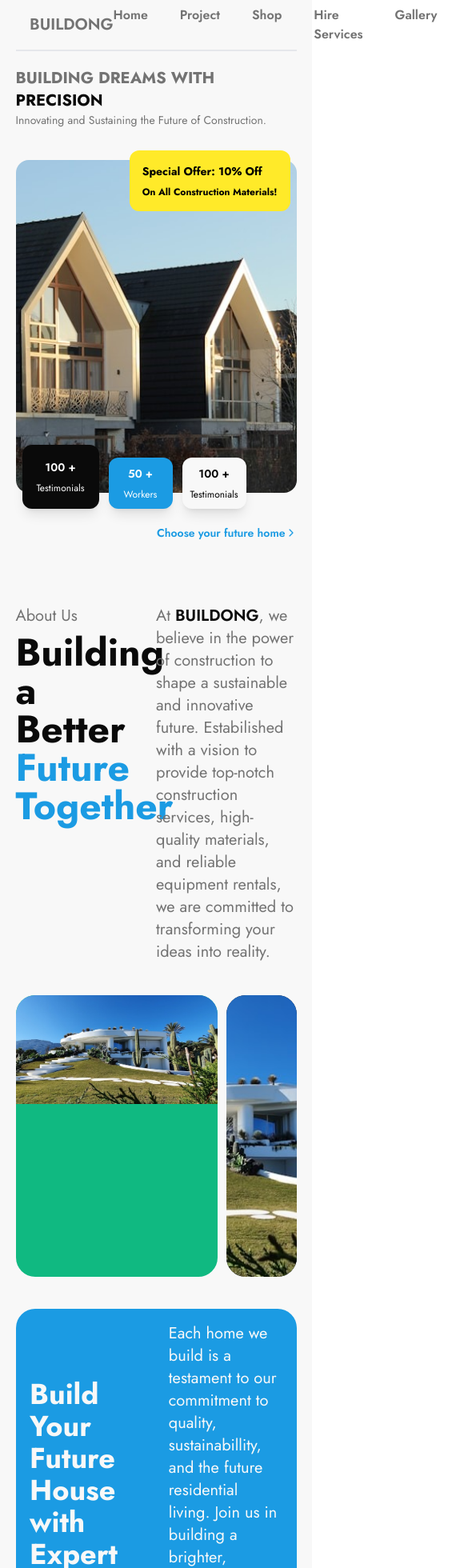
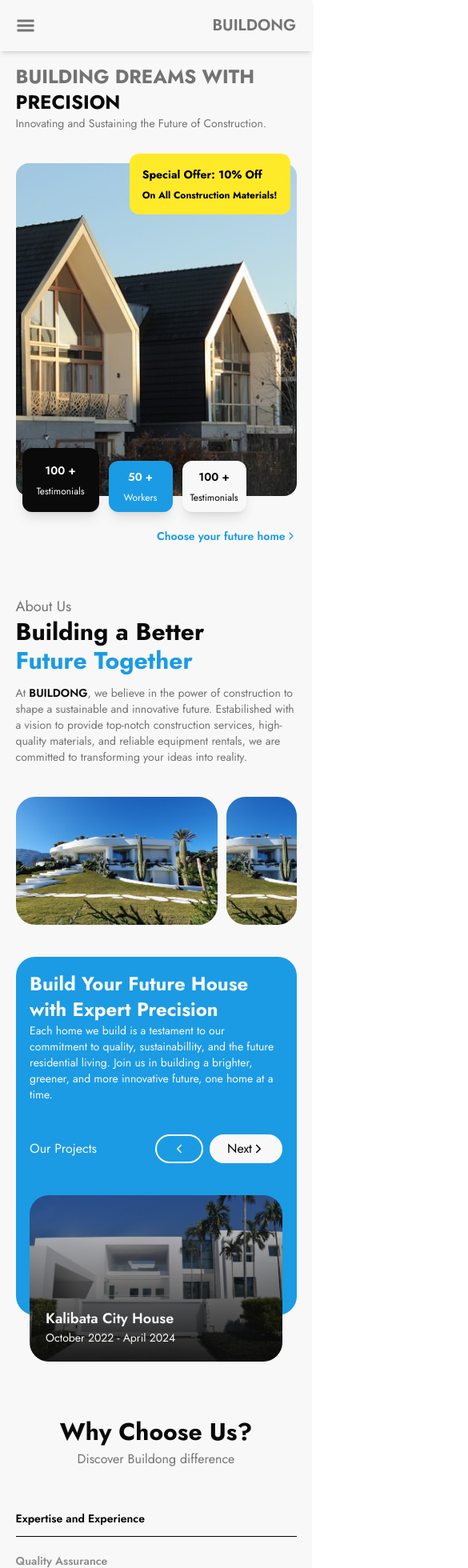
Before and after one commit to sakhanflh/buildong, a React (Vite) app: page /#/ in a window 390 px wide. Shown: the top 1960 px of the page at 80% size, 585 px wide, since content can reach past the window. Built offline with nearby package versions, Linux system fonts and the light colour scheme.

Commit message:
add mobile screen

```diff
--- a/src/components/fragments/Header.jsx
+++ b/src/components/fragments/Header.jsx
@@ -1,10 +1,24 @@
 import { Navbar } from "../layouts/Navbar";
+import { GiHamburgerMenu } from "react-icons/gi";
+import { Sidebar } from "../layouts/Sidebar";
+import { useState } from "react";
+
 
 export function Header() {
+    const [showSidebar, setShowSidebar] = useState(false)
+    function handleShowSidebar() {
+        setShowSidebar(!showSidebar)
+    }
+
     return (
         <>
-            <div className="w-full h-16 flex px-[5%] font-jost bg-background-color text-font-gray">
+            <div className="bg-background-color shadow-md xl:shadow-none w-full z-50 h-16 flex px-5 xl:px-[5%] fixed font-jost  text-font-gray items-center">
+                <div className="w-full flex items-center justify-between md:hidden">
+                    <GiHamburgerMenu className="text-2xl" onClick={handleShowSidebar}/>
+                    <h1 className="font-semibold text-xl xl:hidden">BUILDONG</h1>
+                </div>
                 <Navbar/>
+                <Sidebar onShowSidebar={showSidebar}/>
             </div>
         </>
     )
--- a/src/components/layouts/Navbar.jsx
+++ b/src/components/layouts/Navbar.jsx
@@ -1,7 +1,7 @@
 export function Navbar() {
     return (
         <>
-            <div className="w-full h-16 flex px-[5%] justify-between items-center font-jost bg-background-color text-font-gray border-b-2">
+            <div className="hidden md:w-full xl:h-16 md:flex  justify-between items-center font-jost bg-background-color text-font-gray xl:border-b-2">
                 <div className="font-semibold ">
                     <h1 className="hover:text-font-black font-semibold text-xl">BUILDONG</h1>
                 </div>
--- /dev/null
+++ b/src/components/layouts/Sidebar.jsx
@@ -0,0 +1,22 @@
+export function Sidebar({ onShowSidebar }) {
+    console.log(onShowSidebar)
+    return (
+        <>
+            <div className={onShowSidebar? "bg-background-color absolute w-60 h-[44rem] -translate-x-6 translate-y-[382px] p-5 z-50 xl:hidden transition-all duration-500" : "bg-background-color absolute w-60 h-[44rem] -translate-x-[20rem] translate-y-[382px] p-5 z-50 xl:hidden transition-all duration-500"}>
+                <div className="flex flex-col gap-10 h-full ">
+                    <ul className="flex flex-col gap-10">
+                        <li className="hover:text-font-black font-semibold">Home</li>
+                        <li className="hover:text-font-black font-semibold">Project</li>
+                        <li className="hover:text-font-black font-semibold">Shop</li>
+                        <li className="hover:text-font-black font-semibold">Hire Services</li>
+                        <li className="hover:text-font-black font-semibold">Gallery</li>
+                    </ul>
+
+                    <div className="pt-20 flex justify-center">
+                        <button className=" hover:bg-blue hover:border-blue hover:text-white font-semibold px-10 py-2 border border-black rounded-3xl">Login</button>
+                    </div>
+                </div>
+            </div>
+        </>
+    )
+}
--- a/src/components/layouts/home/ChooseUsSection.jsx
+++ b/src/components/layouts/home/ChooseUsSection.jsx
@@ -6,45 +6,48 @@ export function ChooseUsSection() {
     return (
         <>
             <div className="flex flex-col gap-10">
-                <div className="w-full flex flex-col items-center gap-3">
-                    <h1 className="text-font-black text-5xl font-bold">Why Choose Us?</h1>
-                    <p className="text-font-gray text-xl">Discover Buildong difference</p>
+                <div className="w-full flex flex-col items-center gap-1 xl:gap-3">
+                    <h1 className="text-font-black text-3xl xl:text-5xl font-bold">Why Choose Us?</h1>
+                    <p className="text-font-gray xl:text-xl">Discover Buildong difference</p>
                 </div>
 
-                <div className="w-full flex justify-between">
-                    <div className="w-[40%] flex flex-col justify-between">
-                        <div className=" flex flex-col gap-5">
+                <div className="w-full flex flex-col xl:flex-row xl:justify-between gap-5 xl:gap-0">
+                    <div className="xl:w-[40%] flex flex-col justify-between">
+                        <div className="flex flex-col xl:flex-col gap-2 xl:gap-5">
                             {ChooseUsData.map((item) => (
                                 <button
                                     key={item.id}
                                     onClick={() => setActiveId(item.id)}
-                                    className={`flex border-b font-semibold py-3 ${activeId === item.id ? ' text-black border-black opacity-100' : ' text-font-gray border-font-gray opacity-80'}`}
+                                    className={`flex border-b text-sm font-semibold py-3 ${activeId === item.id ? ' text-black border-black opacity-100' : ' text-font-gray border-font-gray opacity-80'}`}
                                 >{item.title}
                                 </button>
                             ))}
                         </div>
 
-                        <div className="flex gap-3">
+                        <div className="xl:flex gap-3 hidden">
                             <button className="px-8 py-2 border border-black rounded-3xl bg-white hover:scale-90">Learn More</button>
                             <button className="px-8 py-2 border-black border rounded-3xl bg-font-black text-white hover:scale-90s">Contact Us</button>
                         </div>
                     </div>
 
-                    <div className="w-[55%] flex flex-col">
+                    <div className="xl:w-[55%] flex flex-col">
                         {ChooseUsData.map((item) => (
                             activeId === item.id && (
                                 <div key={item.id} className="flex flex-col gap-5">
-                                    <div className="rounded-3xl w-[38rem] h-[20rem] overflow-hidden">
+                                    <div className="rounded-3xl xl:w-[38rem] xl:h-[20rem] overflow-hidden">
                                         <img src={item.image} alt="" className="w-full"/>
                                     </div>
-                                    <div className="w-[38rem]">
+                                    <div className="xl:w-[38rem]">
                                         <p>{item.desc}</p>
                                     </div>
                                 </div>
                             )
                         ))}
                     </div>
-
+                    <div className="xl:hidden flex w-full items-center justify-center gap-3">
+                            <button className="px-8 py-2 border border-black rounded-3xl bg-white hover:scale-90">Learn More</button>
+                            <button className="px-8 py-2 border-black border rounded-3xl bg-font-black text-white hover:scale-90">Contact Us</button>
+                        </div>
                 </div>
             </div>
         </>
--- a/src/components/layouts/home/OurProjectCard.jsx
+++ b/src/components/layouts/home/OurProjectCard.jsx
@@ -3,21 +3,21 @@ export function OurProjectCard({ location, image, date }) {
 
     return (
         <>
-            <div className="w-[32rem] h-64 rounded-3xl p-5 flex flex-col justify-between"
+            <div className="xl:w-[32rem] h-52 xl:h-64 rounded-3xl p-5 flex flex-col justify-between"
                 style={{
                     backgroundImage: `linear-gradient(to top, rgba(10, 10, 10, 0.9), rgba(0, 0, 0, 0)), url(${image})`,
                     backgroundSize: 'cover',
                     backgroundPosition: 'center'
                 }}
             >
-                <div className="w-full flex justify-end text-4xl ">
+                <div className="w-full flex justify-end xl:text-4xl opacity-0 xl:opacity-100 ">
                     <LuArrowUpRightFromCircle />
                 </div>
                 <div className="w-full blur-0 bg-opacity-0">
-                    <h1 className="text-2xl font-semibold">{location}</h1>
-                    <p>{date}</p>
+                    <h1 className="text-lg xl:text-2xl font-semibold">{location}</h1>
+                    <p className="text-sm xl:text-base">{date}</p>
                 </div>
-                <div className="absolute inset-0 flex items-center w-[32rem] rounded-3xl justify-center bg-black bg-opacity-50 opacity-0 hover:opacity-100 transition-opacity duration-300">
+                <div className="absolute inset-0 flex items-center xl:w-[32rem] rounded-3xl justify-center bg-black bg-opacity-50 opacity-0 hover:opacity-100 transition-opacity duration-300">
                     <span className="text-white text-lg">Selengkapnya</span>
                 </div>
             </div>
--- a/src/pages/homePage.jsx
+++ b/src/pages/homePage.jsx
@@ -21,10 +21,10 @@ export default function HomePage() {
     return (
         <>
             <Header />
-            <div className="p-[5%] bg-background-color font-jost">
+            <div className="p-[5%] bg-background-color font-jost pt-20 xl:pt-28">
                 <div className="flex flex-col w-full gap-10">
                     <div className="w-full flex flex-col font-bold">
-                        <h1 className="text-font-gray text-xl xl:text-[44px]">BUILDING DREAMS WITH <span className="text-font-black">PRECISION</span></h1>
+                        <h1 className="text-font-gray text-2xl xl:text-[44px]">BUILDING DREAMS WITH <span className="text-font-black">PRECISION</span></h1>
                         <p className="text-font-gray text-sm xl:text-xl font-normal">Innovating and Sustaining the Future of Construction.</p>
                     </div>
 
@@ -45,46 +45,46 @@ export default function HomePage() {
                 {/* Section 1 End */}
 
                 {/* Section 2 */}
-                <div className="w-full pt-20 font-jost flex flex-col gap-10">
-                    <div className="w-full flex flex-wrap justify-between">
-                        <div className="w-[40%] flex flex-col gap-2">
-                            <h1 className="text-font-gray text-xl">About Us</h1>
-                            <p className="text-font-black text-5xl font-bold">Building a Better <span className="text-blue">Future Together</span></p>
+                <div className="w-full pt-16 xl:pt-20 font-jost flex flex-col gap-10">
+                    <div className="flex-col w-full gap-3 xl:flex-row flex flex-wrap justify-between xl:gap-0">
+                        <div className="w-full xl:w-[40%] flex flex-col xl:gap-2">
+                            <h1 className="text-font-gray text-lg xl:text-xl">About Us</h1>
+                            <p className="text-font-black text-3xl w-[70%] xl:w-full xl:text-5xl font-bold">Building a Better <span className="text-blue">Future Together</span></p>
                         </div>
 
-                        <div className="w-[50%]">
-                            <p className="text-font-gray text-xl">At <span className="text-font-black font-semibold">BUILDONG</span>, we believe in the power of construction to shape a sustainable and innovative future. Estabilished with a vision to provide top-notch construction services, high-quality materials, and reliable equipment rentals, we are committed to transforming your ideas into reality.</p>
+                        <div className="w-full xl:w-[50%]">
+                            <p className="text-font-gray text-sm xl:text-xl">At <span className="text-font-black font-semibold">BUILDONG</span>, we believe in the power of construction to shape a sustainable and innovative future. Estabilished with a vision to provide top-notch construction services, high-quality materials, and reliable equipment rentals, we are committed to transforming your ideas into reality.</p>
                         </div>
                     </div>
 
                     <div className="w-full flex flex-wrap justify-between">
-                        <div className="w-[72%] h-[22rem] bg-emerald-500 overflow-hidden rounded-3xl">
-                            <img src="/img/home2.jpg" alt="" className="w-full object-cover" />
+                        <div className="w-[72%] xl:h-[22rem] bg-emerald-500 overflow-hidden rounded-3xl">
+                            <img src="/img/home2.jpg" alt="" className="w-full h-full object-cover" />
                         </div>
 
-                        <div className="w-[25%] h-[22rem] overflow-hidden rounded-3xl bg-slate-900">
+                        <div className="h-[10rem] w-[25%] xl:h-[22rem] overflow-hidden rounded-3xl bg-slate-900">
                             <img src="/img/home2.jpg" alt="" className="w-full h-full object-cover " />
                         </div>
                     </div>
 
                     <div className="w-full h-[28rem] rounded-3xl bg-blue p-[5%] text-background-color">
-                        <div className="w-full flex justify-between">
-                            <div className="w-[47%] flex items-center">
-                                <h1 className="text-4xl font-bold">Build Your Future House with Expert Precision</h1>
+                        <div className="w-full flex-col xl:flex-row flex justify-between">
+                            <div className="xl:w-[47%] flex items-center">
+                                <h1 className="text-2xl xl:text-4xl font-bold ">Build Your Future House with Expert Precision</h1>
                             </div>
-                            <div className="w-[45%]">
-                                <p className="text-xl">Each home we build is a testament to our commitment to quality, sustainabillity, and the future residential living. Join us in building a brighter, greener, and more innovative future, one home at a time.</p>
+                            <div className="xl:w-[45%]">
+                                <p className="text-sm xl:text-xl">Each home we build is a testament to our commitment to quality, sustainabillity, and the future residential living. Join us in building a brighter, greener, and more innovative future, one home at a time.</p>
                             </div>
                         </div>
 
                         <div className="w-full justify-between flex items-center pt-10">
-                            <p className="text-xl">Our Projects</p>
+                            <p className="xl:text-xl">Our Projects</p>
 
-                            <div className="flex gap-5 ">
-                                <div className="px-10 py-3 border-2 border-white items-center flex rounded-3xl hover:scale-90" ref={prevButtonRef}>
+                            <div className="flex gap-2 xl:gap-5 ">
+                                <div className="px-5 py-1 xl:px-10 xl:py-3 border-2 border-white items-center flex rounded-3xl hover:scale-90" ref={prevButtonRef}>
                                     <button><IoIosArrowBack /></button>
                                 </div>
-                                <div className="px-10 py-3 border-2 border-white bg-background-color items-center flex rounded-3xl hover:scale-90 text-black" ref={nextButtonRef}>
+                                <div className="px-5 py-1 xl:px-10 xl:py-3 border-2 border-white bg-background-color items-center flex rounded-3xl hover:scale-90 text-black" ref={nextButtonRef}>
                                     <button className="flex items-center">Next <IoIosArrowForward /></button>
                                 </div>
                             </div>
@@ -102,20 +102,20 @@ export default function HomePage() {
                 {/* Section 2 End */}
 
                 {/* Section 3 */}
-                <div className="w-full pt-52">
+                <div className="w-full pt-32 xl:pt-52">
                     <ChooseUsSection />
                 </div>
                 {/* Section 3 End */}
 
                 {/* Section 4 */}
-                <div className="w-full flex flex-col gap-10 justify-center items-center pt-32">
-                    <div className="w-[35rem] flex flex-col gap-2 items-center">
-                        <h1 className="text-4xl font-bold text-font-black">Unclock Exclusive Offers!</h1>
-                        <p className="text-lg text-font-gray text-center">As a registered member, you gain exclusive access to special deals and discounts on our top-quality construction materials and services, Don't miss out on these limited-time offers available only to our members.</p>
+                <div className="w-full flex flex-col gap-5 xl:gap-10 justify-center items-center pt-20 xl:pt-32">
+                    <div className="xl:w-[35rem] flex flex-col gap-2 items-center">
+                        <h1 className="text-2xl xl:text-4xl font-bold text-font-black">Unclock Exclusive Offers!</h1>
+                        <p className="text-sm xl:text-lg text-font-gray text-center">As a registered member, you gain exclusive access to special deals and discounts on our top-quality construction materials and services, Don't miss out on these limited-time offers available only to our members.</p>
                     </div>
 
                     <div
-                        className="w-[80%] h-96 bg-cover rounded-3xl project-card-shadow"
+                        className="w-full h-52 xl:w-[80%] xl:h-96 bg-cover rounded-3xl project-card-shadow"
                         style={{
                             backgroundImage: `linear-gradient(to top, rgba(10, 10, 10, 0.9), rgba(0, 0, 0, 0)), url('/img/home3.jpg')`,
                             backgroundSize: 'cover',
@@ -123,21 +123,21 @@ export default function HomePage() {
                         }}
                     >
                         <div className="w-full h-full flex items-center justify-center">
-                            <button className="items-center px-14 text-white py-2 bg-blue rounded-3xl">Login Now</button>
+                            <button className="items-center px-10 xl:px-14 text-white py-2 bg-blue rounded-3xl">Login Now</button>
                         </div>
                     </div>
                 </div>
                 {/* Section 4 End */}
 
                 {/* Section 5 */}
-                <div className="w-full flex flex-col pt-32 gap-20">
-                    <div className="flex  justify-between items-center">
-                        <div className="w-[30%] flex flex-col gap-3">
-                            <h1 className="text-font-black font-semibold text-5xl pr-20">What Our Clients Say</h1>
-                            <p className="text-font-gray text-xl">Trusted by Many, Loved by All: Discover Why Our Clients Choose BUILDONG for Their Construction Needs</p>
+                <div className="w-full flex flex-col pt-20 xl:pt-32 gap-10 xl:gap-20">
+                    <div className="flex flex-col xl:flex-row gap-5 xl:gap-0 xl:justify-between items-center">
+                        <div className="w-full xl:w-[30%] flex flex-col gap-1 items-center xl:items-baseline xl:gap-3">
+                            <h1 className="text-font-black font-semibold text-3xl xl:text-5xl xl:pr-20">What Our Clients Say</h1>
+                            <p className="text-font-gray text-sm xl:text-xl text-center xl:text-start">Trusted by Many, Loved by All: Discover Why Our Clients Choose BUILDONG for Their Construction Needs</p>
                         </div>
 
-                        <div className="w-[67%] ">
+                        <div className="w-full xl:w-[67%]">
                             <ClientsSaySlider
                             nextRef={nextButtonRef2}
                             prevRef={prevButtonRef2}
@@ -147,10 +147,10 @@ export default function HomePage() {
                     </div>
 
                     <div className="flex gap-5 w-full justify-end">
-                        <div className="px-10 py-3 border-2 border-blue items-center flex rounded-3xl hover:scale-90" ref={prevButtonRef2}>
+                        <div className="px-5 py-2 xl:px-10 xl:py-3 border-2 border-blue items-center flex rounded-3xl hover:scale-90" ref={prevButtonRef2}>
                             <button><IoIosArrowBack /></button>
                         </div>
-                        <div className="px-10 py-3 border-2 border-blue bg-blue items-center flex rounded-3xl hover:scale-90 text-white" ref={nextButtonRef2}>
+                        <div className="px-5 py-2 xl:px-10 xl:py-3 border-2 border-blue bg-blue items-center flex rounded-3xl hover:scale-90 text-white" ref={nextButtonRef2}>
                             <button className="flex items-center">Next <IoIosArrowForward /></button>
                         </div>
                     </div>
```
Also changed, not shown: src/components/layouts/Footer.jsx (+4 -4 lines), src/components/layouts/home/ClientsSaySlider.jsx (+18 -0 lines), src/components/layouts/home/OurProjectSlider.jsx (+18 -2 lines).
